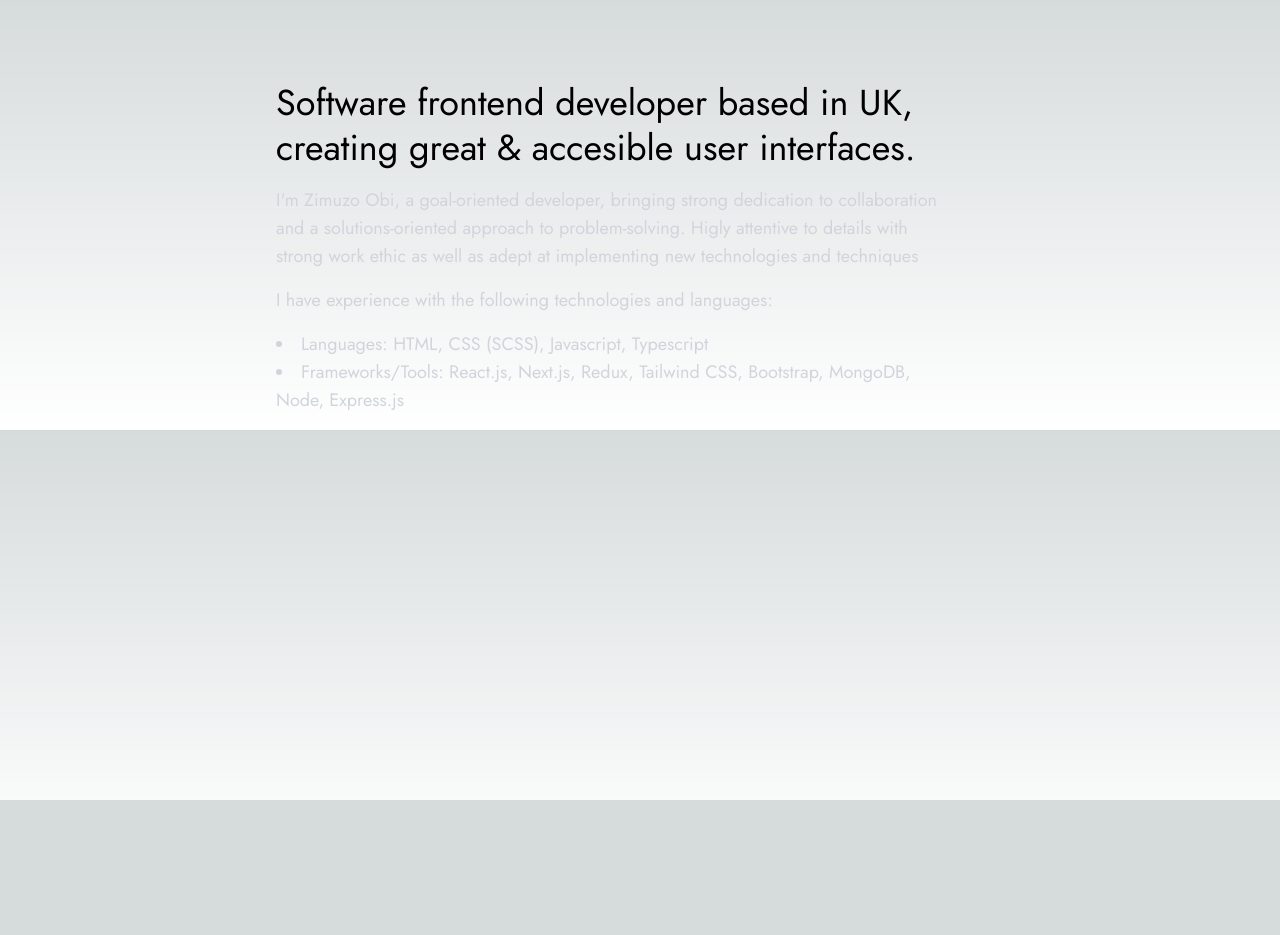
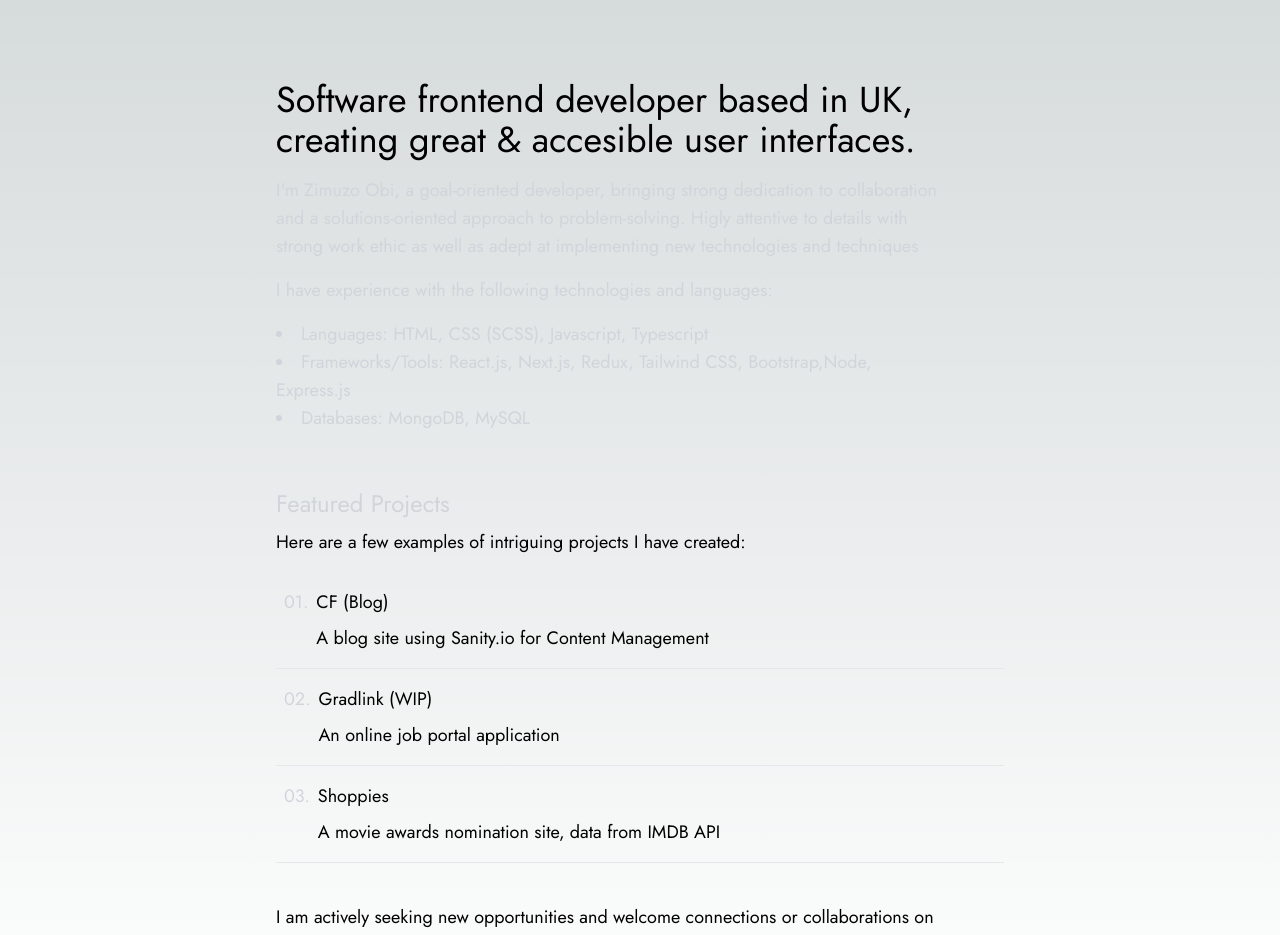
Before and after one commit to Obizim/Obizim_, a Next.js app: page / in a window 1280 px wide. Shown: the top 935 px of the page. Before the commit the page ends 800 px from the top, so only its background shows below. Built offline with nearby package versions, Linux system fonts and the light colour scheme.

Commit message:
full migration

```diff
--- /dev/null
+++ b/src/components/projects.json
@@ -0,0 +1,20 @@
+[
+    {
+      "id": 1,
+      "title": "CF (Blog)",
+      "url": "https://cringe-flicks.vercel.app/",
+      "description": "A blog site using Sanity.io for Content Management"
+    },
+    {
+      "id": 2,
+      "title": "Gradlink (WIP)",
+      "url": "https://filmmax.netlify.app/",
+      "description": "An online job portal application"
+    },
+    {
+      "id": 3,
+      "title": "Shoppies",
+      "url": "https://shoppies21.netlify.app/",
+      "description": "A movie awards nomination site, data from IMDB API"
+    }
+  ]
--- a/src/pages/index.tsx
+++ b/src/pages/index.tsx
@@ -1,25 +1,54 @@
 import { Jost } from 'next/font/google'
+import works from '@/components/projects.json'
 
 const jost = Jost({ subsets: ['latin'] })
 
 export default function Home() {
   return (
-    <main className={`pt-20 max-w-screen-md mx-auto px-5 ${jost.className}`}>
+    <main className={`pt-20 text-lg max-w-screen-md mx-auto px-5 ${jost.className}`}>
      <section className="space-y-4">
-        <p className="text-4xl leading-tight w-full">
+        <p className="sm:text-4xl text-2xl leading-tight w-full">
           Software frontend developer based in UK, creating great & accesible user
           interfaces.
         </p>
-        <p className="text-lg text-gray-300 w-full max-w-2xl"> I'm Zimuzo Obi, a goal-oriented developer, bringing strong dedication to collaboration and a solutions-oriented approach to problem-solving.
+        <p className="text-gray-300 w-full max-w-2xl"> I'm Zimuzo Obi, a goal-oriented developer, bringing strong dedication to collaboration and a solutions-oriented approach to problem-solving.
         Higly attentive to details with strong work ethic as well as adept at implementing new technologies and techniques
         </p>
-        <div className="text-lg text-gray-300 w-full max-w-2xl">I have experience with the following technologies and languages:
+        <div className="text-gray-300 w-full max-w-2xl">I have experience with the following technologies and languages:
           <ul className='list-inside list-disc py-4'>
             <li>Languages: HTML, CSS (SCSS), Javascript, Typescript</li>
-            <li>Frameworks/Tools: React.js, Next.js, Redux, Tailwind CSS, Bootstrap, MongoDB, Node, Express.js</li>
+            <li>Frameworks/Tools: React.js, Next.js, Redux, Tailwind CSS, Bootstrap,Node, Express.js</li>
+            <li>Databases: MongoDB, MySQL</li>
           </ul>
         </div>
       </section>
+
+      <section className="mt-10">
+        <div className="relative space-y-2">
+          <p className="text-2xl text-gray-300 w-max capitalize">Featured Projects</p>
+          <p>Here are a few examples of intriguing projects I have created:</p>
+        </div>
+
+        <div className="my-4">
+          {works.map(data => (
+            <a href={data.url} target="blank" className="hover:bg-burger-bg relative border-b border-header_bg flex justify-between items-end py-4 px-2 cursor-pointer">
+            <div className="flex items-end space-x-2">
+              <p className="self-start text-gray-300">0{data.id}.</p>
+              <div className="space-y-2">
+              <h2>{data.title}</h2>
+              <p>{data.description}</p>
+              </div>
+            </div>
+          </a>
+          ))}
+        </div>
+      </section>
+
+      <footer className="my-10 relative space-y-6">
+          <p>I am actively seeking new opportunities and welcome connections or collaborations on projects.
+            You can reach out to me on <a className='underline' href='https://twiiter.com/zimway_' target='_blank'>Twitter</a> or on <a className='underline' href='https://www.linkedin.com/in/obizim/' target='_blank'>Linkedin</a></p>
+            <p>You can <a className='underline' href="mailto:obizimuzo@gmail.com">message</a> me as well. Don't hesistate to reach out to me</p>
+      </footer>
     </main>
   )
 }
```
